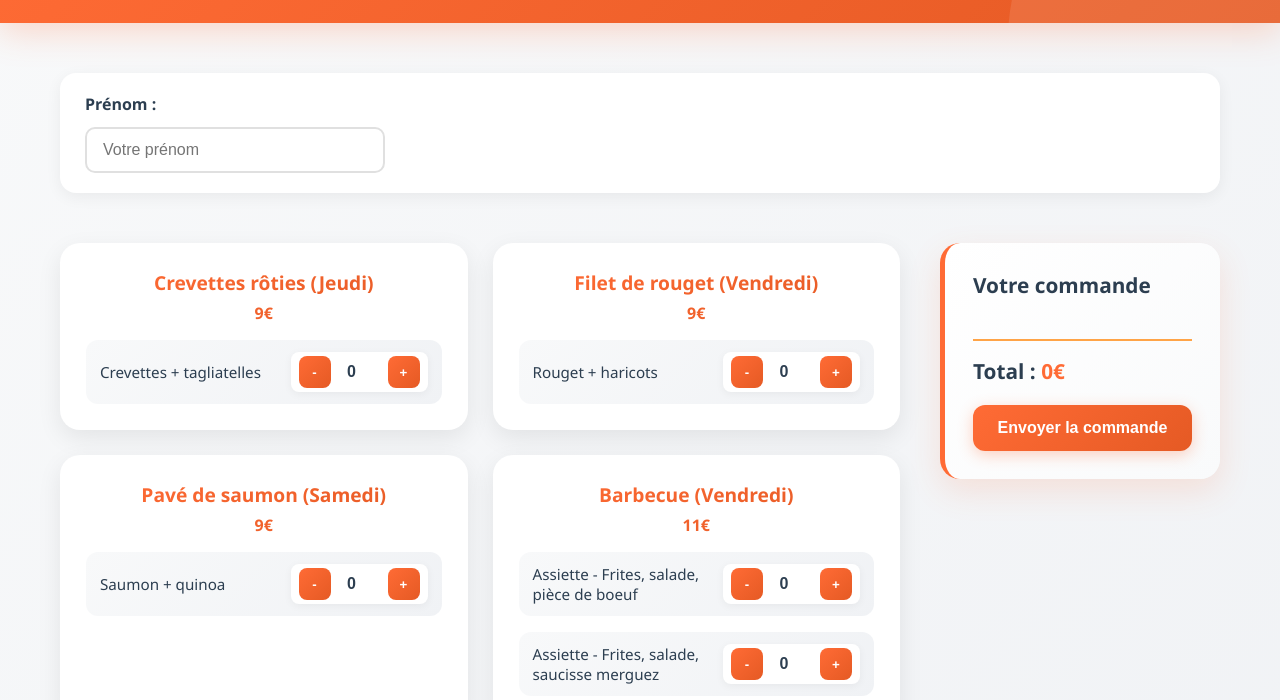
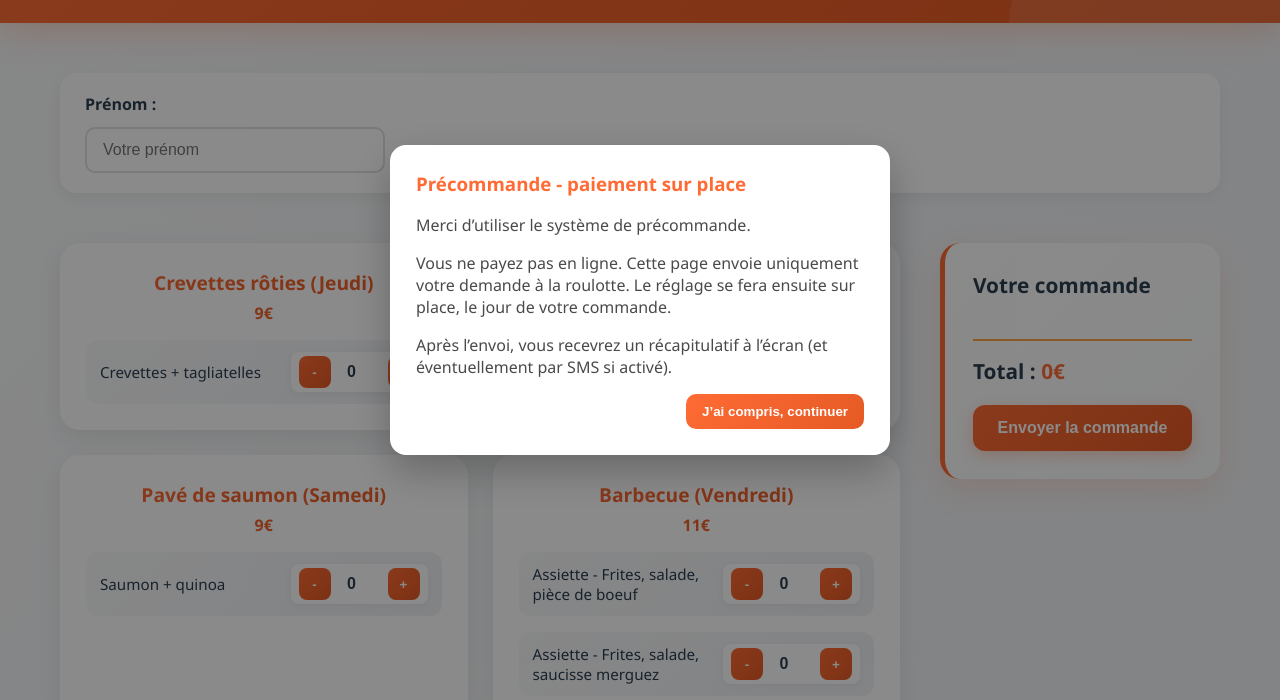
Before and after one commit to HanoGame/Site-De-Commande, a website: page public/index.html in a window 1280 px wide. Shown: the part 100-800 px from the top of the page. Drawn offline with Linux system fonts and the light colour scheme.

Commit message:
Mise à jour du texte et du design

```diff
--- a/public/index.html
+++ b/public/index.html
@@ -317,6 +317,7 @@
   }
 
   #msg{
+    display:none;
     font-weight:700;
     color:var(--accent);
     padding:16px;
@@ -332,6 +333,48 @@
     margin-top:20px;
     font-style:italic;
   }
+
+  .modal-overlay{
+    position:fixed;
+    inset:0;
+    background:rgba(0,0,0,0.46);
+    display:none;
+    justify-content:center;
+    align-items:center;
+    z-index:1000;
+    padding:24px;
+  }
+
+  .modal-card{
+    width:min(500px,100%);
+    background:white;
+    border-radius:16px;
+    padding:26px;
+    box-shadow:0 16px 40px rgba(0,0,0,0.25);
+    text-align:left;
+    animation:modalIn 230ms ease;
+  }
+
+  .modal-card h3{
+    margin-top:0;
+    color:var(--accent);
+  }
+
+  .modal-card p{ margin-bottom:16px; color:#4a4a4a; }
+
+  .modal-actions{ display:flex; gap:10px; justify-content:flex-end; }
+
+  .modal-btn{
+    background:linear-gradient(135deg, var(--accent) 0%, var(--accent-dark) 100%);
+    color:white;
+    border:none;
+    border-radius:10px;
+    padding:10px 16px;
+    cursor:pointer;
+    font-weight:700;
+  }
+
+  @keyframes modalIn{ from{opacity:0;transform:translateY(10px);} to{opacity:1;transform:translateY(0);} }
 
   @media(max-width:900px){
     .drive-header {
@@ -378,6 +421,18 @@
   </div>
 
   <div class="container">
+
+  <div id="preorderModal" class="modal-overlay" role="dialog" aria-modal="true" aria-labelledby="modalTitle">
+    <div class="modal-card">
+      <h3 id="modalTitle">Précommande - paiement sur place</h3>
+      <p>Merci d’utiliser le système de précommande.</p>
+      <p>Vous ne payez pas en ligne. Cette page envoie uniquement votre demande à la roulotte. Le réglage se fera ensuite sur place, le jour de votre commande.</p>
+      <p>Après l’envoi, vous recevrez un récapitulatif à l’écran (et éventuellement par SMS si activé).</p>
+      <div class="modal-actions">
+        <button type="button" id="dismissPreorder" class="modal-btn">J’ai compris, continuer</button>
+      </div>
+    </div>
+  </div>
 
   <form id="orderForm">
 
@@ -472,6 +527,7 @@
       <div id="summaryList"></div>
       <div class="total">Total : <span id="totalPrice">0€</span></div>
       <button class="submit" type="submit">Envoyer la commande</button>
+      <div id="msg"></div>
     </div>
   </div>
 
@@ -557,18 +613,17 @@
 
   updateSummary();
 
-  document.getElementById("orderForm").addEventListener("submit", function(e){
-  const confirmMsg = confirm(
-    "⚠️ Ceci n'est PAS un paiement en ligne.\n\n" +
-    "Vous envoyez seulement une précommande.\n" +
-    "Le paiement se fera sur place au FoodTruck.\n\n" +
-    "Continuer ?"
-  );
-
-  if(!confirmMsg){
-    e.preventDefault();
+  const preorderModal = document.getElementById('preorderModal');
+  const dismissPreorder = document.getElementById('dismissPreorder');
+  if(preorderModal && dismissPreorder){
+    if(!localStorage.getItem('preorderConfirmed')){
+      preorderModal.style.display = 'flex';
+    }
+    dismissPreorder.addEventListener('click', () => {
+      preorderModal.style.display = 'none';
+      localStorage.setItem('preorderConfirmed', '1');
+    });
   }
-});
 </script>
 
   </body>
```
Also changed, not shown: public/app.js (+16 -4 lines).
